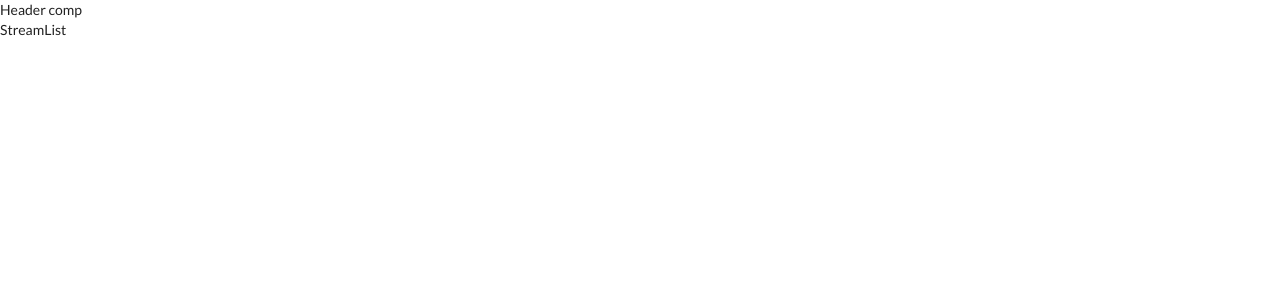
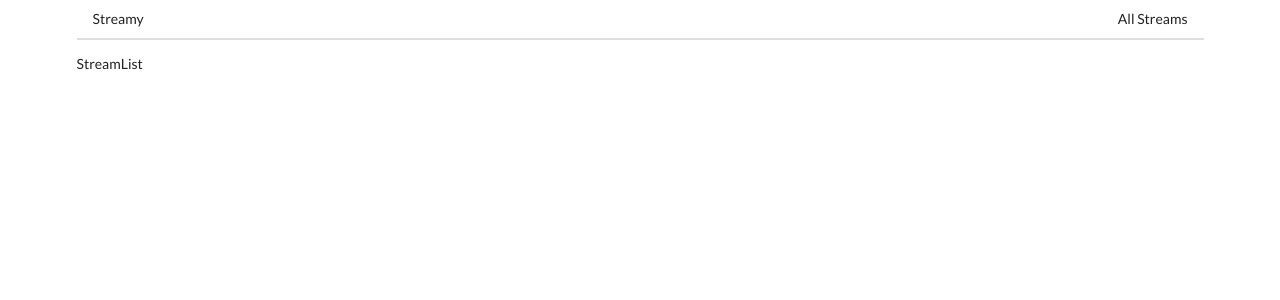
Before and after one commit to immayurpanchal/react-twitch-clone, a React (Create React App) app: page / in a window 1280 px wide. Shown: the top 300 px of the page. Built offline with nearby package versions, Linux system fonts and the light colour scheme.

Commit message:
css classes added for initial design

```diff
--- a/src/App.js
+++ b/src/App.js
@@ -9,6 +9,7 @@
 
 const App = () => {
 	return (
+		<div className='ui container'>
 			<BrowserRouter>
 				<Header />
 				<div>
@@ -19,6 +20,7 @@
 					<Route path='/streams/show' exact component={StreamShow} />
 				</div>
 			</BrowserRouter>
+		</div>
 	);
 };
 
--- a/src/components/Header.js
+++ b/src/components/Header.js
@@ -1,7 +1,19 @@
 import React from 'react';
+import { Link } from 'react-router-dom';
 
 const Header = () => {
-	return <div>Header comp</div>;
+	return (
+		<div className='ui secondary pointing menu'>
+			<Link className='item' to='/'>
+				Streamy
+			</Link>
+			<div className='right menu'>
+				<Link className='item' to='/'>
+					All Streams
+				</Link>
+			</div>
+		</div>
+	);
 };
 
 export default Header;
```
Lines whose indentation alone changed are shown as unchanged.
